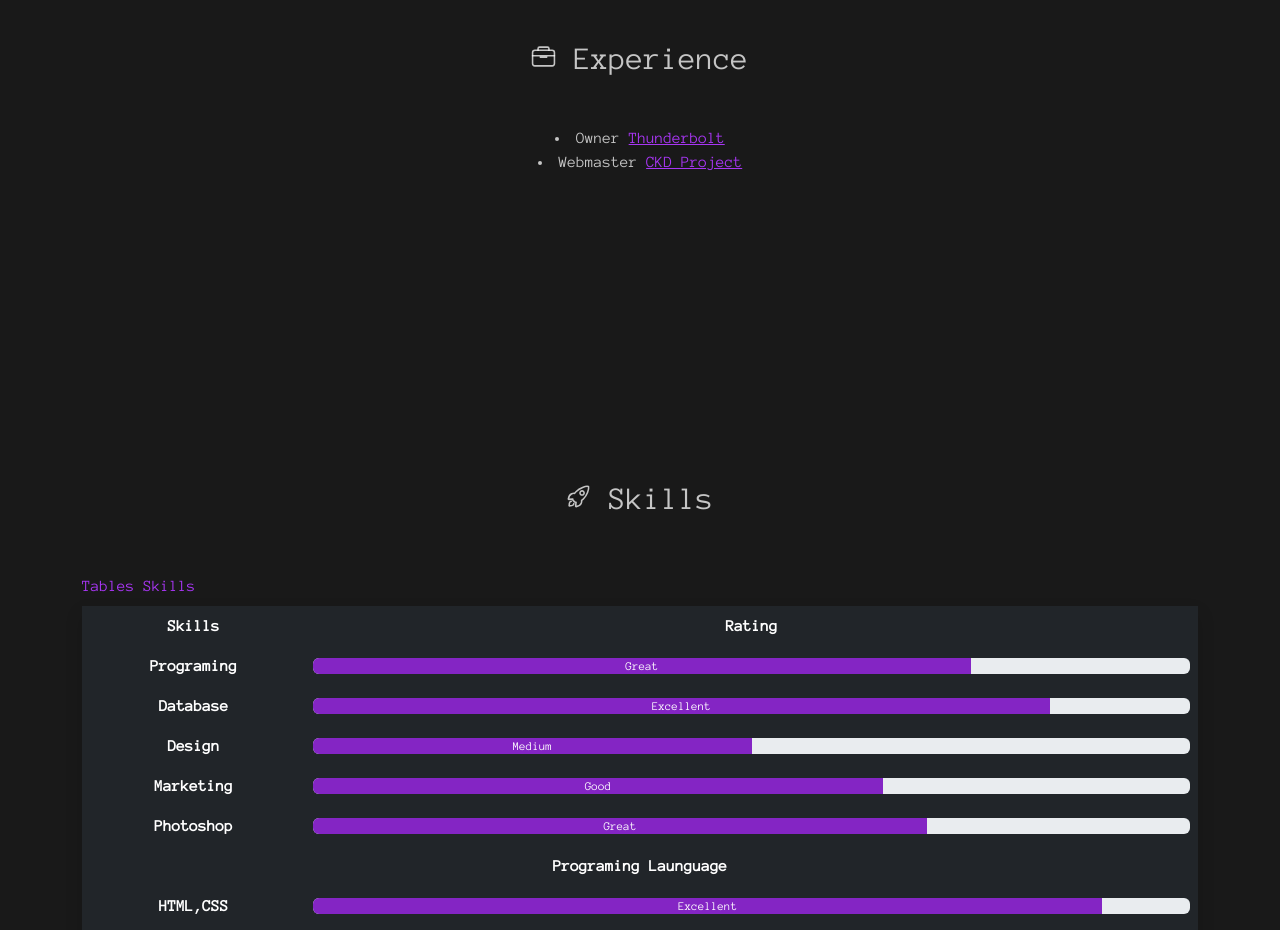
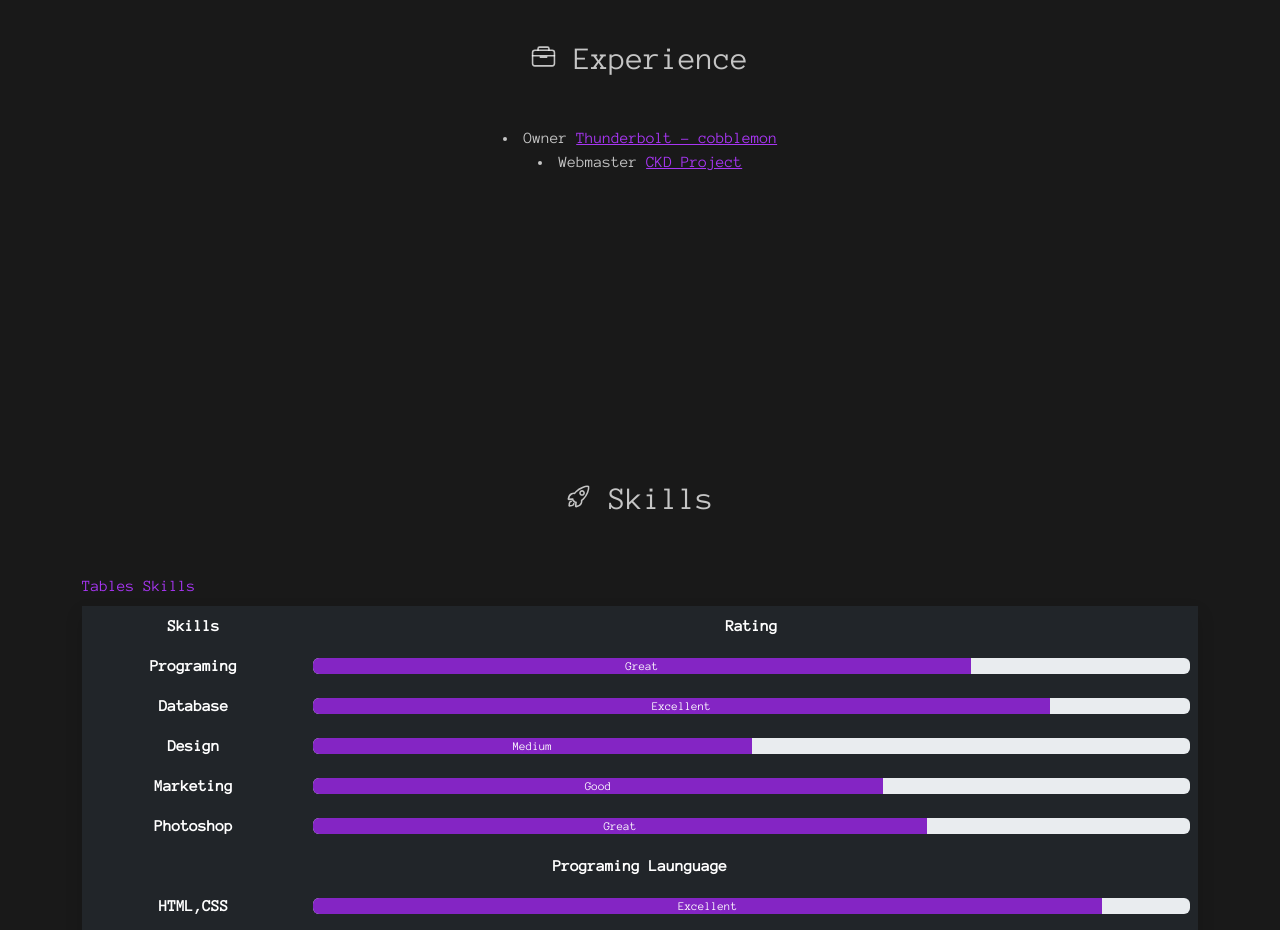
Before and after one commit to Darkzyber/a.be.mout, a plain HTML site: page index.html in a window 1280 px wide. Shown: the part 840-1770 px from the top of the page. Drawn offline with nearby package versions, Linux system fonts and the light colour scheme.

Commit message:
add text

```diff
--- a/index.html
+++ b/index.html
@@ -39,7 +39,7 @@
             <h2><ion-icon name="briefcase-outline"></ion-icon> Experience</h2>
             <!-- <p>ที่อยู่ปัจจุบัน: บ้านเลขที่ 120 ซอยราชทรัพย์ ถนนประชาราษฎร์ สาย 1 แขวงบางซื่อ เขตบางซื่อ กรุงเทพมหานคร 10800</p> -->
 
-            <li>Owner <a href="https://www.facebook.com/profile.php?id=100066255443301" target="_blank">Thunderbolt</a></li>
+            <li>Owner <a href="https://www.facebook.com/profile.php?id=100066255443301" target="_blank">Thunderbolt - cobblemon</a></li>
             <li>Webmaster <a href="http://49.231.43.198/ckd/" target="_blank">CKD Project</a></li>
         </section>
 
```
